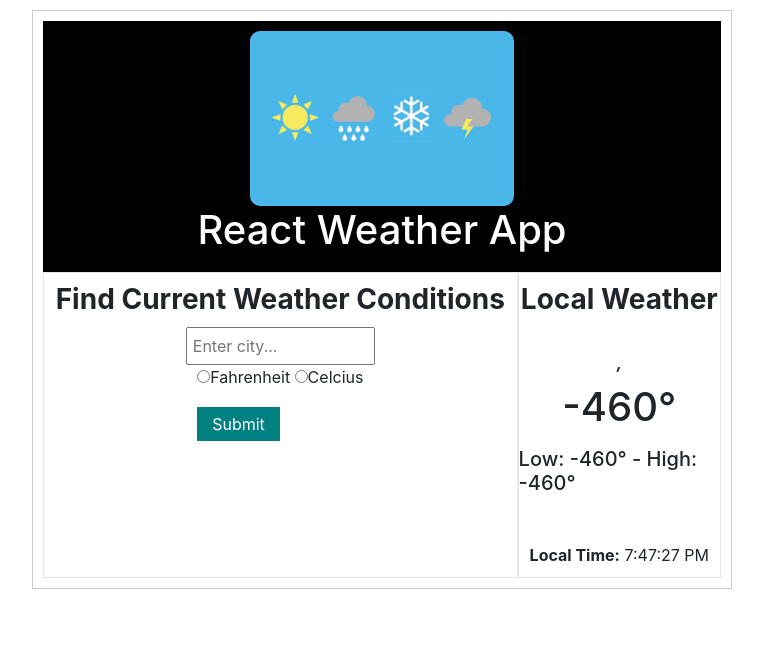
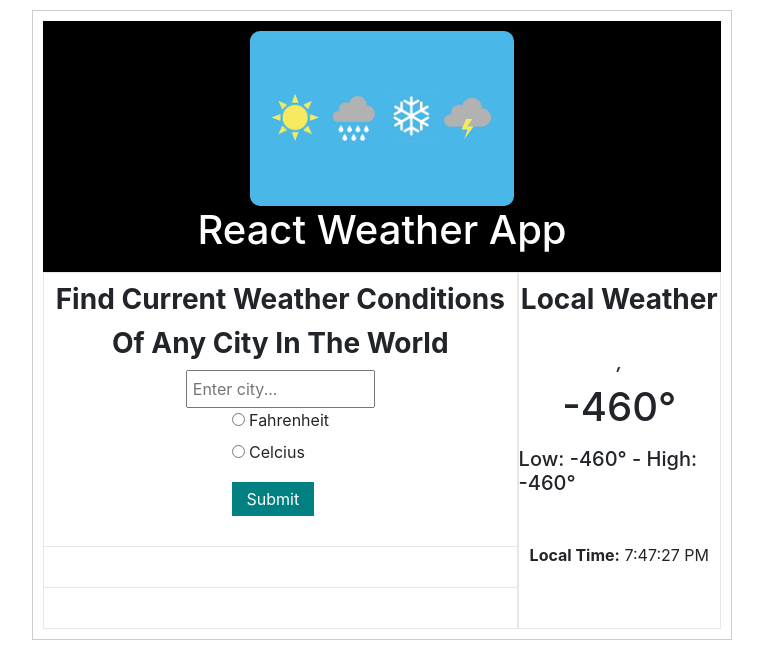
Before and after one commit to agaparkg/weather-app-react, a React (Create React App) app: page / in a window 1280 px wide. Shown: the top 668 px of the page, without its empty margins (258-1021 px from the left). Built offline with nearby package versions, Linux system fonts and the light colour scheme; no server answers.

Commit message:
implemented fetching data part of the component

```diff
--- a/src/components/AsideLeft.js
+++ b/src/components/AsideLeft.js
@@ -1,33 +1,57 @@
-import React, { useState, useEffect } from "react";
+import React, { useState } from "react";
 import axios from "axios";
+import { debounce } from "lodash";
 
 function AsideLeft() {
-  const [weatherData, setWeatherData] = useState({});
+  const [weatherData, setWeatherData] = useState({
+    weather: [{ id: "", description: "" }],
+    main: { temp: "", temp_min: "", temp_max: "" },
+  });
+  const [searchVal, setSearchVal] = useState("");
+  //   const [city, setCity] = useState("");
+  const [error, setError] = useState("");
 
-  useEffect(() => {
-    const weatherAPI =
-      "http://api.openweathermap.org/data/2.5/weather?q=Philadelphia&appid=107a420b6f4b7dd8c2243eb7a310e6fe";
+  const handleSearch = debounce((e) => {
+    setSearchVal(e.target.value);
+  }, 300);
+
+  const handleFormSubmit = (e) => {
+    e.preventDefault();
+    const weatherAPI = `http://api.openweathermap.org/data/2.5/weather?q=${searchVal}&appid=107a420b6f4b7dd8c2243eb7a310e6fe`;
     axios
       .get(weatherAPI)
       .then((weatherRes) =>
         setWeatherData({
-          data: weatherRes.data,
+          weather: weatherRes.weather,
+          main: weatherRes.main,
         })
       )
-      .catch((error) => console.error(error));
-  }, []);
+      .catch((err) => setError(err));
+  };
+
   return (
     <aside id="left-side">
       <h3 className="aside-h3">Find Current Weather Conditions</h3>
-      <input id="search" type="text" placeholder="Enter city..." />
-      <form>
-        <input type="radio" id="fahrenheit" name="degree" value="fahrenheit" />
-        <label htmlFor="fahrenheit">Fahrenheit</label>{" "}
-        <input type="radio" id="celcius" name="degree" value="celcius" />
+      <h3 className="aside-h3">Of Any City In The World</h3>
+      <input
+        onChange={handleSearch}
+        id="search"
+        type="text"
+        placeholder="Enter city..."
+      />
+      {error && <div id="error">There is no such city in the world</div>}
+      <form onSubmit={handleFormSubmit}>
+        <input type="radio" id="fahrenheit" name="degree" value="fahrenheit" />{" "}
+        <label htmlFor="fahrenheit">Fahrenheit</label>
+        <br />
+        <input type="radio" id="celcius" name="degree" value="celcius" />{" "}
         <label htmlFor="celcius">Celcius</label>
         <br />
         <input id="submit" type="submit" value="Submit" />
       </form>
+      <section className="search-result">
+        <i className="wi wi-owm-804 display-1"></i>
+      </section>
     </aside>
   );
 }
```
